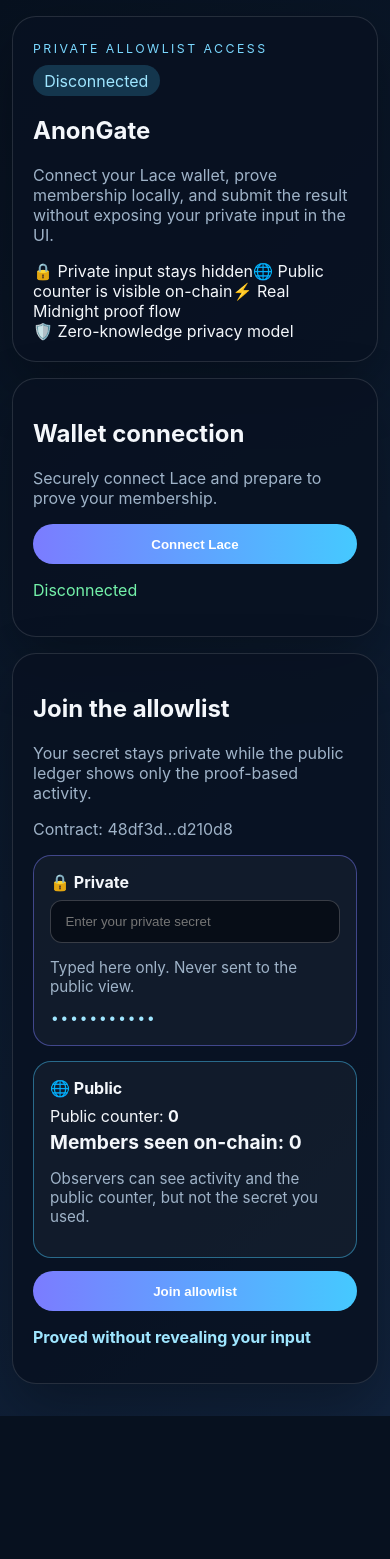
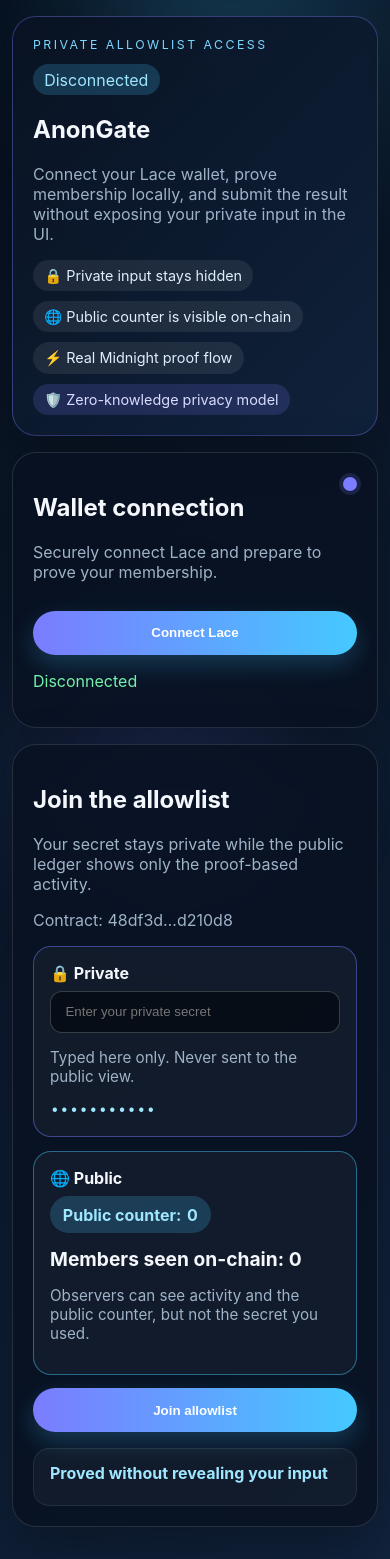
Before and after one commit to FREE-TECH01/anongate-midnight, a React (Vite) app: page / in a window 390 px wide. Before the commit the page ends 1416 px from the top, so only its background shows below. Built offline with nearby package versions, Linux system fonts and the light colour scheme.

Commit message:
style(ui): enhance component styling and responsive layout for Lace wallet panel

```diff
--- a/src/styles.css
+++ b/src/styles.css
@@ -6,17 +6,49 @@
 }
 
 * { box-sizing: border-box; }
-body { margin: 0; min-height: 100vh; background: linear-gradient(135deg, #07111f 0%, #11233d 100%); }
-#root { min-height: 100vh; }
+body {
+  margin: 0;
+  min-height: 100vh;
+  background: linear-gradient(135deg, #07111f 0%, #11233d 100%);
+  overflow-x: hidden;
+}
+body::before {
+  content: '';
+  position: fixed;
+  inset: -20% -10% auto auto;
+  width: 28rem;
+  height: 28rem;
+  border-radius: 999px;
+  background: radial-gradient(circle, rgba(69, 201, 255, 0.24), transparent 70%);
+  filter: blur(40px);
+  pointer-events: none;
+  animation: drift 8s ease-in-out infinite alternate;
+}
+body::after {
+  content: '';
+  position: fixed;
+  inset: auto auto -15% -10%;
+  width: 24rem;
+  height: 24rem;
+  border-radius: 999px;
+  background: radial-gradient(circle, rgba(123, 124, 255, 0.2), transparent 70%);
+  filter: blur(40px);
+  pointer-events: none;
+  animation: drift 10s ease-in-out infinite alternate-reverse;
+}
+#root { min-height: 100vh; position: relative; z-index: 1; }
 button {
   border: 0;
   border-radius: 999px;
-  padding: 0.8rem 1rem;
+  padding: 0.9rem 1.15rem;
   font-weight: 700;
   cursor: pointer;
   color: white;
   background: linear-gradient(90deg, #7b7cff, #45c9ff);
+  box-shadow: 0 10px 24px rgba(69, 201, 255, 0.22);
+  transition: transform 120ms ease, box-shadow 120ms ease;
 }
+button:hover:not(:disabled) { transform: translateY(-1px); box-shadow: 0 12px 28px rgba(69, 201, 255, 0.28); }
 button.secondary { background: rgba(255,255,255,0.12); }
 button:disabled { opacity: 0.65; cursor: wait; }
 .app-shell { max-width: 980px; margin: 0 auto; padding: 2rem 1rem 3rem; }
@@ -27,30 +59,85 @@
   padding: 1.25rem;
   box-shadow: 0 24px 60px rgba(0,0,0,0.3);
 }
-.hero-card { margin-bottom: 1rem; }
+.hero-card {
+  margin-bottom: 1rem;
+  background: linear-gradient(135deg, rgba(9,18,34,0.95) 0%, rgba(16,34,59,0.95) 100%);
+  border-color: rgba(123, 124, 255, 0.35);
+}
+.hero-badge-row { display: flex; justify-content: space-between; gap: 0.75rem; align-items: center; flex-wrap: wrap; }
+.hero-highlights { display: flex; flex-wrap: wrap; gap: 0.6rem; margin-top: 0.8rem; }
+.hero-highlights span {
+  padding: 0.42rem 0.7rem;
+  border-radius: 999px;
+  background: rgba(255,255,255,0.08);
+  color: #dfeeff;
+  font-size: 0.9rem;
+}
 .panel-grid { display: grid; gap: 1rem; grid-template-columns: repeat(auto-fit, minmax(320px, 1fr)); }
 .eyebrow { text-transform: uppercase; letter-spacing: 0.2em; font-size: 0.77rem; color: #7ad8ff; }
 .intro, .muted { color: #9fb3c8; }
 .status-pill { display: inline-flex; margin-top: 0.5rem; padding: 0.35rem 0.7rem; border-radius: 999px; background: rgba(69, 201, 255, 0.2); color: #9fe6ff; }
+.hero-badge-row .status-pill { margin-top: 0; }
+.hero-model-pill {
+  display: inline-flex;
+  align-items: center;
+  gap: 0.4rem;
+  padding: 0.42rem 0.7rem;
+  border-radius: 999px;
+  background: rgba(123, 124, 255, 0.18);
+  color: #d8dcff;
+  font-size: 0.9rem;
+  margin-top: 0.65rem;
+}
+.card-heading-row { display: flex; justify-content: space-between; align-items: flex-start; gap: 0.75rem; }
+.status-dot { width: 0.85rem; height: 0.85rem; border-radius: 999px; display: inline-block; flex-shrink: 0; margin-top: 0.25rem; }
+.status-dot--connected { background: #74f2aa; box-shadow: 0 0 0 4px rgba(116, 242, 170, 0.16); }
+.status-dot--idle { background: #7b7cff; box-shadow: 0 0 0 4px rgba(123, 124, 255, 0.16); }
 .button-row { display: flex; gap: 0.75rem; margin-top: 0.8rem; flex-wrap: wrap; }
 .address, .success { color: #74f2aa; }
 .error { color: #ff9da6; }
-.proof-label { font-weight: 700; margin-top: 1rem; color: #9fe6ff; }
+.proof-strip { margin-top: 1rem; padding: 0.9rem 1rem; border-radius: 16px; background: rgba(255,255,255,0.04); border: 1px solid rgba(255,255,255,0.08); }
+.proof-label { font-weight: 700; margin: 0 0 0.45rem; color: #9fe6ff; }
 .privacy-panels { display: grid; gap: 0.9rem; grid-template-columns: repeat(2, minmax(0, 1fr)); margin-top: 1rem; }
-.privacy-panel { padding: 1rem; border-radius: 18px; border: 1px solid rgba(255,255,255,0.12); background: rgba(255,255,255,0.04); }
+.privacy-panel { padding: 1rem; border-radius: 18px; border: 1px solid rgba(255,255,255,0.12); background: rgba(255,255,255,0.04); min-width: 0; overflow: hidden; }
 .privacy-panel--private { border-color: rgba(123, 124, 255, 0.45); }
 .privacy-panel--public { border-color: rgba(69, 201, 255, 0.45); }
 .privacy-label { font-weight: 700; margin-bottom: 0.5rem; }
 input {
-  width: 100%; border: 1px solid rgba(255,255,255,0.2); border-radius: 12px; padding: 0.8rem 0.9rem; background: rgba(3, 8, 16, 0.7); color: #f4f7fb;
+  width: 100%;
+  max-width: 100%;
+  border: 1px solid rgba(255,255,255,0.2);
+  border-radius: 12px;
+  padding: 0.8rem 0.9rem;
+  background: rgba(3, 8, 16, 0.7);
+  color: #f4f7fb;
+  box-sizing: border-box;
+  overflow-wrap: anywhere;
 }
 input:focus { outline: 2px solid #7b7cff; outline-offset: 2px; }
 .masked-value { margin-top: 0.75rem; font-family: 'SFMono-Regular', ui-monospace, monospace; color: #9fe6ff; }
 .panel-help { color: #9fb3c8; font-size: 0.95rem; }
 .panel-stat { font-size: 1.2rem; font-weight: 700; margin: 0.25rem 0 0.5rem; }
+.counter-pill {
+  display: inline-flex;
+  align-items: center;
+  gap: 0.35rem;
+  padding: 0.55rem 0.8rem;
+  border-radius: 999px;
+  background: rgba(69, 201, 255, 0.2);
+  color: #9fe6ff;
+  font-weight: 700;
+  margin-bottom: 0.6rem;
+}
 .sr-only { position: absolute; width: 1px; height: 1px; padding: 0; margin: -1px; overflow: hidden; clip: rect(0, 0, 0, 0); white-space: nowrap; border: 0; }
+@keyframes drift {
+  from { transform: translate3d(0, 0, 0) scale(1); }
+  to { transform: translate3d(2rem, -1rem, 0) scale(1.05); }
+}
+
 @media (max-width: 700px) {
   .privacy-panels { grid-template-columns: 1fr; }
   .app-shell { padding: 1rem 0.75rem 2rem; }
   .button-row { flex-direction: column; }
+  .hero-badge-row { align-items: flex-start; }
 }
```
